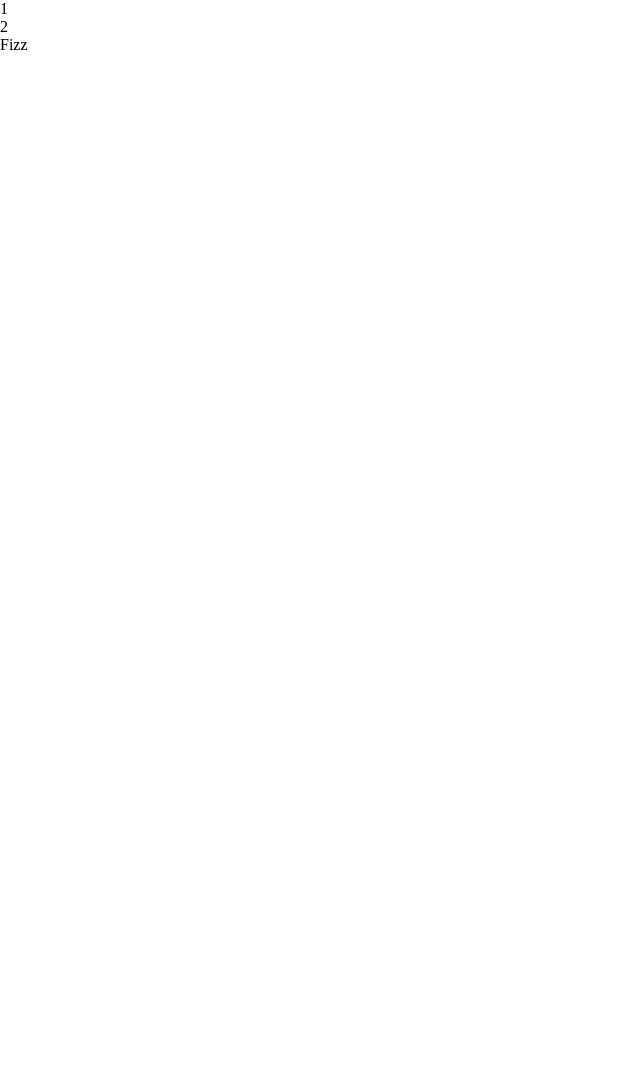
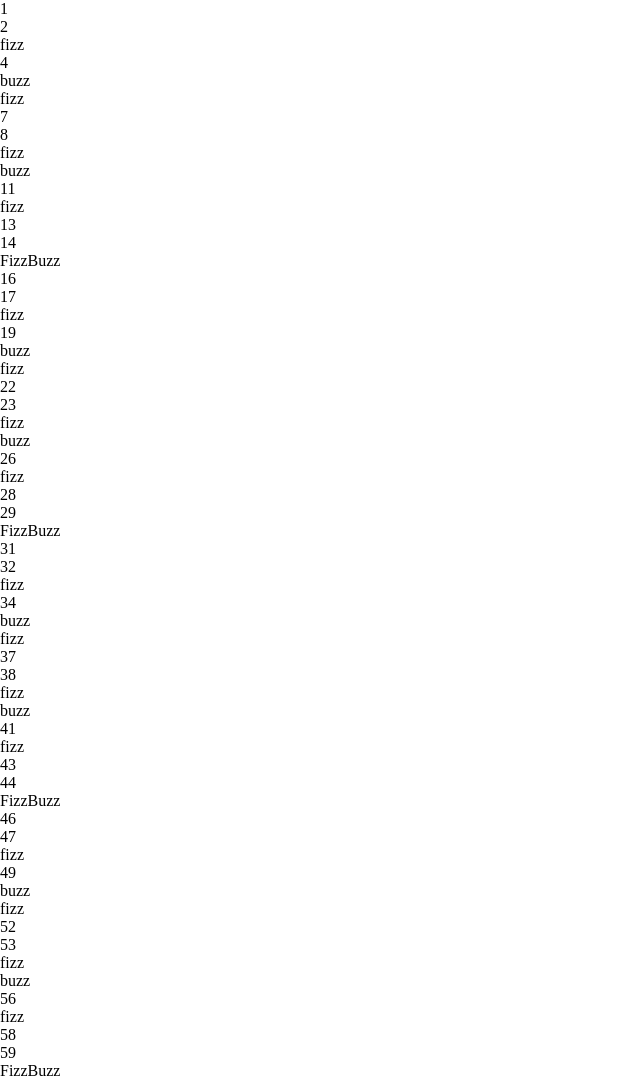
Before and after one commit to MonicaAuditore/js-fizzbuzz, a plain HTML site: page Bonus/indexBonus.html in a window 1280 px wide. Shown: the top 1076 px of the page, without its empty margins (0-640 px from the left). Before the commit the page ends 800 px from the top, so only its background shows below. Drawn offline with Linux system fonts and the light colour scheme.

Commit message:
add_bonus 1 completato

```diff
--- a/Bonus/index.html
+++ b/Bonus/indexBonus.html
@@ -8,7 +8,8 @@
     <title>FizzBuzz</title>
   </head>
   <body>
-    <div class="container"></div>
+    <main class="flex"></main>
+
     <script type="text/javascript" src="jsBonus/scriptbonus.js"></script>
   </body>
 </html>
--- a/Bonus/jsBonus/scriptbonus.js
+++ b/Bonus/jsBonus/scriptbonus.js
@@ -1,15 +1,3 @@
-// const contenitore = document.querySelector(".container");
-// let d = document.createElement(`div`);
-// d.append(i);
-// contenitore.append(d);
-
-// for (let i = 1; i < 101; i++) {
-//   const contenitore = document.querySelector(".container");
-//   let d = document.createElement(`div`);
-//   console.log(d);
-//   d.append(i);
-//   contenitore.append(d);
-
 //   if (i % 3 === 0 && i % 5 === 0) {
 //     console.log(i + "FizzBuzz");
 //   } else if (i % 3 === 0) {
@@ -19,41 +7,27 @@
 //   }
 // }
 
-// for (let i = 1; i < 101; i++) {
-//   if (i % 3 === 0 && i % 5 === 0) {
-//     i = "FizzBuzz";
-//   } else if (i % 3 === 0) {
-//     i = "Fizz";
-//   } else if (i % 5 === 0) {
-//     i = "Buzz";
-//   }
-//   const contenitore = document.querySelector(".container");
-//   let d = document.createElement(`div`);
-//   d.append(i);
-//   contenitore.append(d);
-// }
-
 for (let i = 1; i < 101; i++) {
-  if (i % 3 === 0) {
-    i = "Fizz";
+  console.log(i);
+  if (i % 3 === 0 && i % 5 === 0) {
+    const main = document.querySelector("main.flex");
+    const div = document.createElement("div");
+    div.append("FizzBuzz");
+    main.append(div);
+  } else if (i % 3 === 0) {
+    const main = document.querySelector("main.flex");
+    const div = document.createElement("div");
+    div.append("fizz");
+    main.append(div);
+  } else if (i % 5 === 0) {
+    const main = document.querySelector("main.flex");
+    const div = document.createElement("div");
+    div.append("buzz");
+    main.append(div);
   } else {
-    i = i;
+    const main = document.querySelector("main.flex");
+    const div = document.createElement("div");
+    div.append(i);
+    main.append(div);
   }
-
-  if (i % 5 === 0) {
-    i = "Buzz";
-  } else {
-    i = i;
-  }
-
-  if (i % 3 === 0 && i % 5 === 0) {
-    i = "FizzBuzz";
-  } else {
-    i = i;
-  }
-
-  const contenitore = document.querySelector(".container");
-  let d = document.createElement(`div`);
-  d.append(i);
-  contenitore.append(d);
 }
```
